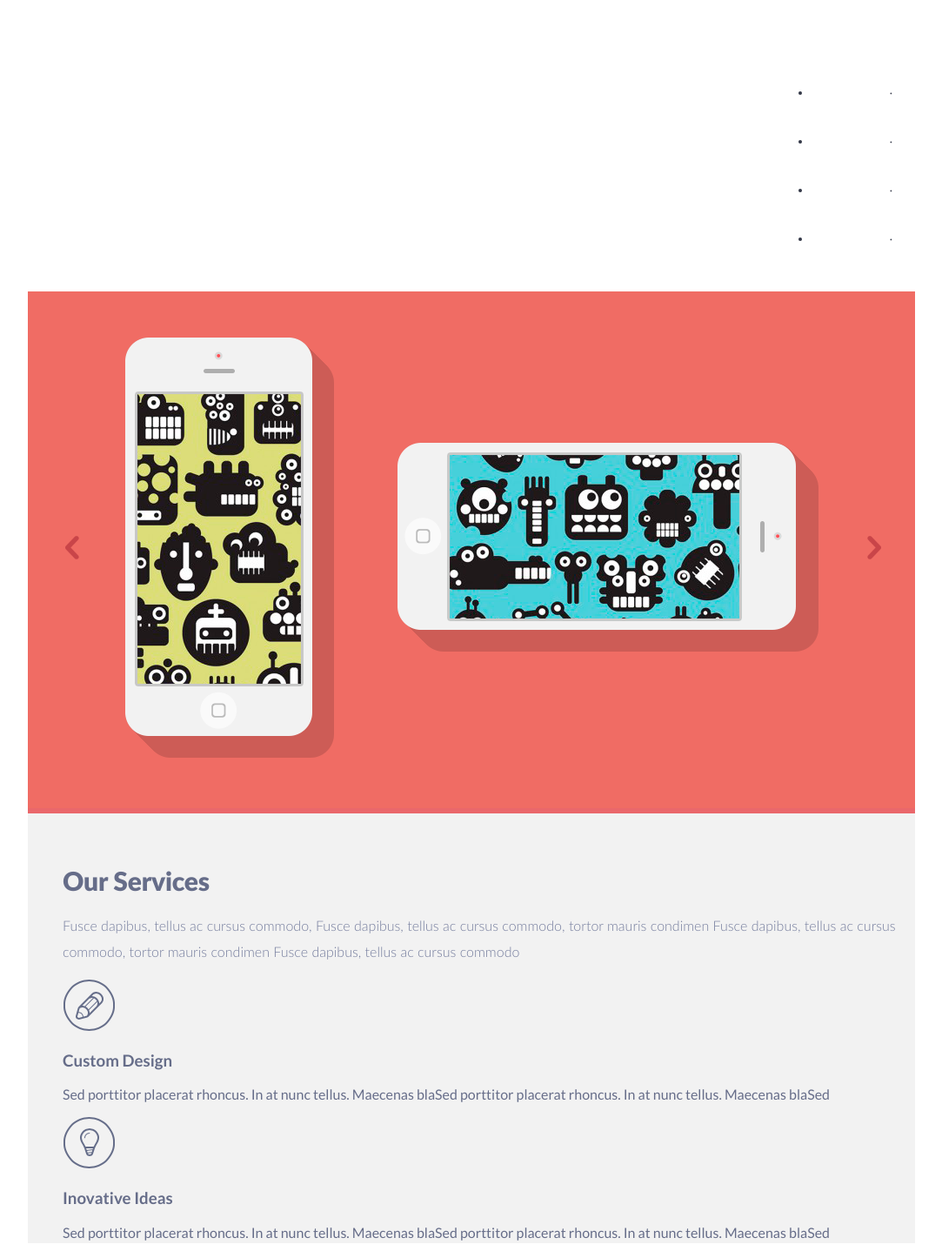
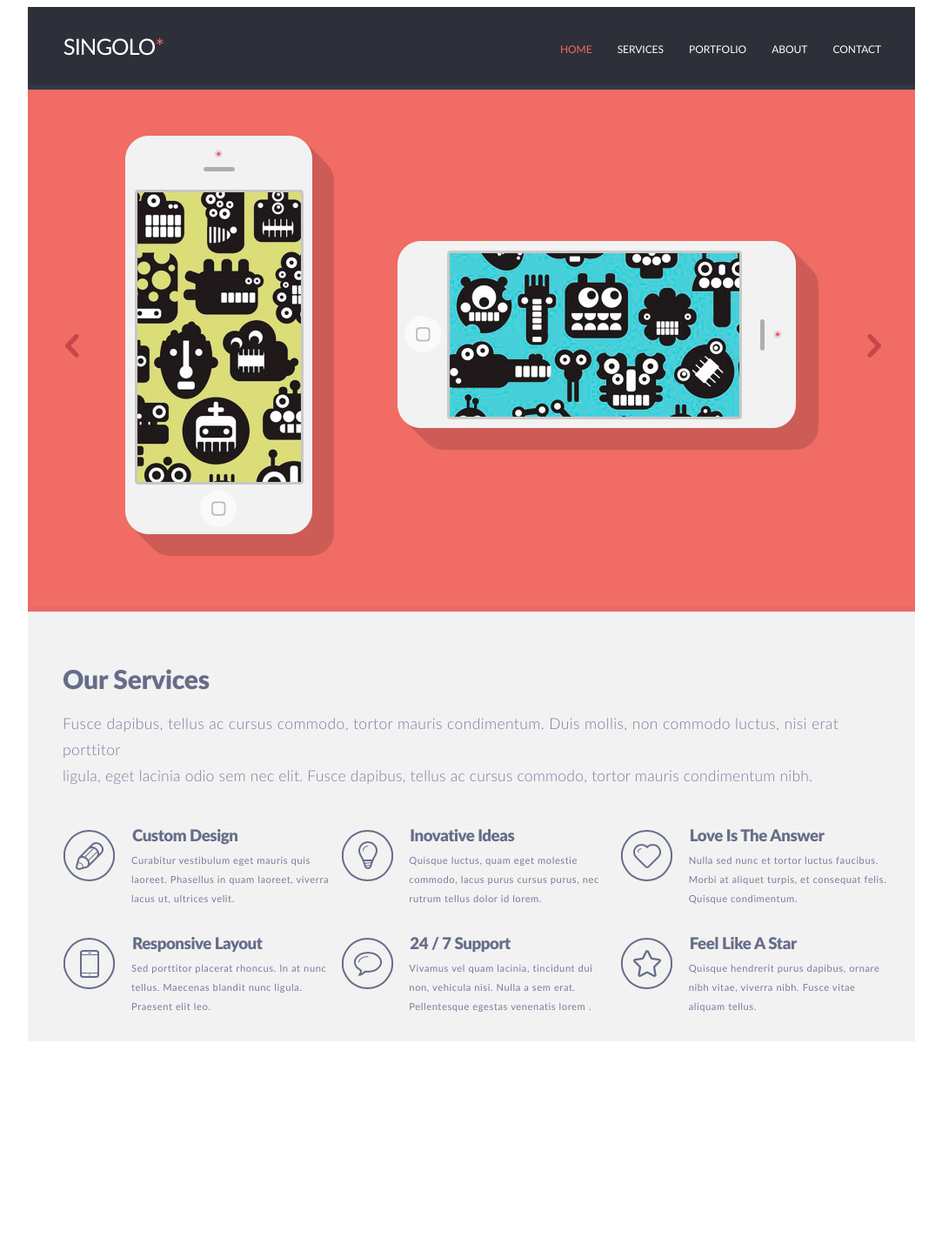
Before and after one commit to bwire-fron-train/singolo, a plain HTML site: page singolo1.html in a window 1280 px wide. Shown: the top 1438 px of the page at 87% size, without its empty margins (98-1181 px from the left). After the commit the page ends 1230 px from the top, so only its background shows below. Drawn offline with Linux system fonts and the light colour scheme.

Commit message:
feat: finalize singolo1

```diff
--- a/singolo1.css
+++ b/singolo1.css
@@ -19,7 +19,7 @@ body {
   color: #ffffff;
 }
 
-.header_hidden {
+.hidden {
 	display: none;
 }
 
--- a/singolo1.html
+++ b/singolo1.html
@@ -5,27 +5,27 @@
 	<meta name="viewport" content="width=device-width, initial-scale=1.0">
 	<title>Singolo 1</title>
 	<link rel="stylesheet" href="./singolo1.css">
-	<link href="https://fonts.googleapis.com/css?family=Lato:400,700,900&display=swap" rel="stylesheet">
 </head>
 <body>
-	<header class="header wrapper">
-		<h1 class="header_hidden">SINGOLO</h1>
-		<div class="logo">SINGOLO<span class="header_elemmarked">*</span></div>
-		<nav class="navigation">
-			<ul class="navigation__list">
-				<li class="navigation__item header_elemmarked">HOME</li>
-				<li class="navigation__item navigation_bullet">&#183</li>
-				<li class="navigation__item"><span>SERVICES</span></li>
-				<li class="navigation__item navigation_bullet">&#183</li>
-				<li class="navigation__item"><span>PORTFOLIO</span></li>
-				<li class="navigation__item navigation_bullet">&#183</li>
-				<li class="navigation__item"><span>ABOUT</span></li>
-				<li class="navigation__item navigation_bullet">&#183</li>
-				<li class="navigation__item"><span>CONTACT</span></li>
-			</ul>
-		</nav>
-	</header>
+	<header class="header">
+    <div class="wrapper header__wrapper">
+      <h1 class="hidden">SINGOLO</h1>
+      <div class="logo">SINGOLO<span class="header_marked">*</span></div>
+      <nav class="navigation">
+				<div class="navigation__item header_marked">HOME</div>
+				<div class="navigation__item navigation_bullet">&#183;</div>
+				<div class="navigation__item"><span>SERVICES</span></div>
+				<div class="navigation__item navigation_bullet">&#183;</div>
+				<div class="navigation__item"><span>PORTFOLIO</span></div>
+				<div class="navigation__item navigation_bullet">&#183;</div>
+				<div class="navigation__item"><span>ABOUT</span></div>
+				<div class="navigation__item navigation_bullet">&#183;</div>
+				<div class="navigation__item"><span>CONTACT</span></div>
+      </nav>
+    </div>
+  </header>
 	<section class="slider wrapper">
+		<h2 class="hidden">Phones</h2>
 		<div class="slider__arrow"><img class="slider__impageleft" src="./assets/leftarrow.png" alt="Go back"></div>
 		<div class="slider__phones">
 			<div class="slider__phoneleft"><img src="./assets/vertical.png" alt="iPhone vertical"></div>
@@ -33,67 +33,69 @@
 		</div>
 		<div class="slider__arrow"><img class="slider__impageright" src="./assets/rightarrow.png" alt="Go forward"></div>
 	</section>
-
 	<section class="services wrapper">
 		<div class="services__wraper">
 			<h2 class = "services__header">Our Services</h2>
-			<p class="services__description">Fusce dapibus, tellus ac cursus commodo, Fusce dapibus, tellus ac cursus commodo, tortor mauris condimen Fusce dapibus, tellus ac cursus commodo, tortor mauris condimen Fusce dapibus, tellus ac cursus commodo</p>
-			<div class="layout-3">
-				<div class="layout-3__row">
-					<div class="services__block">
-						<div class="feature__icon">
+			<div class="services__description">
+				<p class="descriptionrow">Fusce dapibus, tellus ac cursus commodo, tortor mauris condimentum. Duis mollis, non commodo luctus, nisi erat porttitor</p>
+				<p class="descriptionrow">ligula, eget lacinia odio sem nec elit. Fusce dapibus, tellus ac cursus commodo, tortor mauris condimentum nibh.</p>
+			</div>
+			<div class="layout3">
+				<div class="layout3__row">
+					<div class="serviceblock">
+						<div class="serviceblock__icon">
 							<img src="./assets/pen.png" alt="pen">
 						</div>
-						<div class="feature__description">
-							<h3 class="feature__description__header">Custom Design</h3>
-							<p class="feature__description__text">Sed porttitor placerat rhoncus. In at nunc tellus. Maecenas blaSed porttitor placerat rhoncus. In at nunc tellus. Maecenas blaSed </p>
+						<div class="serviceblock__description">
+							<h3 class="serviceblock__description__header">Custom Design</h3>
+							<p class="serviceblock__description__text">Curabitur vestibulum eget mauris quis laoreet. Phasellus in quam laoreet, viverra lacus ut, ultrices velit.</p>
 						</div>
 					</div>
-					<div class="services__block">
-						<div class="feature__icon">
+					<div class="serviceblock">
+						<div class="serviceblock__icon">
 							<img src="./assets/bulb.png" alt="bulb">
 						</div>
-						<div class="feature__description">
-							<h3 class="feature__description__header">Inovative Ideas</h3>
-							<p class="feature__description__text">Sed porttitor placerat rhoncus. In at nunc tellus. Maecenas blaSed porttitor placerat rhoncus. In at nunc tellus. Maecenas blaSed</p>
+						<div class="serviceblock__description">
+							<h3 class="serviceblock__description__header">Inovative Ideas</h3>
+							<p class="serviceblock__description__text">Quisque luctus, quam eget molestie commodo, lacus purus cursus purus, nec rutrum tellus dolor id lorem.</p>
 						</div>
 					</div>
-					<div class="services__block">
-						<div class="feature__icon">
+					<div class="serviceblock">
+						<div class="serviceblock__icon">
 							<img src="./assets/heart.png" alt="heart">
 						</div>
-						<div class="feature__description">
-							<h3 class="feature__description__header">Love Is The Answer</h3>
-							<p class="feature__description__text">Sed porttitor placerat rhoncus. In at nunc tellus. Maecenas blaSed porttitor placerat rhoncus. In at nunc tellus. Maecenas blaSed</p>
+						<div class="serviceblock__description">
+							<h3 class="serviceblock__description__header">Love Is The Answer</h3>
+							<p class="serviceblock__description__text">Nulla sed nunc et tortor luctus faucibus. Morbi at aliquet turpis, et consequat felis. Quisque condimentum.</p>
 						</div>
 					</div>
 				</div>
-				<div class="layout-3__row">
-					<div class="services__block">
-						<div class="feature__icon">
+				<div class="layout3__row">
+					<div class="serviceblock">
+						<div class="serviceblock__icon">
 							<img src="./assets/phone.png" alt="phone">
 						</div>
-						<div class="feature__description">
-							<h3 class="feature__description__header">Responsive Layout</h3>
-							<p class="feature__description__text">Sed porttitor placerat rhoncus. In at nunc tellus. Maecenas blaSed porttitor placerat rhoncus. In at nunc tellus. Maecenas blaSed</p>
+						<div class="serviceblock__description">
+							<h3 class="serviceblock__description__header">Responsive Layout</h3>
+							<p class="serviceblock__description__text">Sed porttitor placerat rhoncus. In at nunc tellus. Maecenas blandit nunc ligula. Praesent elit leo.</p>
 						</div>
 					</div>
-					<div class="services__block">
-						<div class="feature__icon">
+					<div class="serviceblock">
+						<div class="serviceblock__icon">
 							<img src="./assets/bubble.png" alt="bubble">
 						</div>
-						<div class="feature__description">
-							<h3 class="feature__description__header">24 / 7 Support</h3>
-							<p class="feature__description__text">Sed porttitor placerat rhoncus. In at nunc tellus. Maecenas blaSed porttitor placerat rhoncus. In at nunc tellus. Maecenas blaSed</p>
+						<div class="serviceblock__description">
+							<h3 class="serviceblock__description__header">24 / 7 Support</h3>
+							<p class="serviceblock__description__text">Vivamus vel quam lacinia, tincidunt dui non, vehicula nisi. Nulla a sem erat. Pellentesque egestas venenatis lorem .</p>
 						</div>
 					</div>
-					<div class="services__block">
-						<div class="feature__icon">
+					<div class="serviceblock">
+						<div class="serviceblock__icon">
 							<img src="./assets/star.png" alt="star">
 						</div>
-						<div class="feature__description">
-							<h3 class="feature__description__header">Feel Like A Star</h3>
-							<p class="feature__description__text">Sed porttitor placerat rhoncus. In at nunc tellus. Maecenas blaSed porttitor placerat rhoncus. In at nunc tellus. Maecenas blaSed</p>
+						<div class="serviceblock__description">
+							<h3 class="serviceblock__description__header">Feel Like A Star</h3>
+							<p class="serviceblock__description__text">Quisque hendrerit purus dapibus, ornare nibh vitae, viverra nibh. Fusce vitae aliquam tellus.</p>
 						</div>
 					</div>
 				</div>
```
